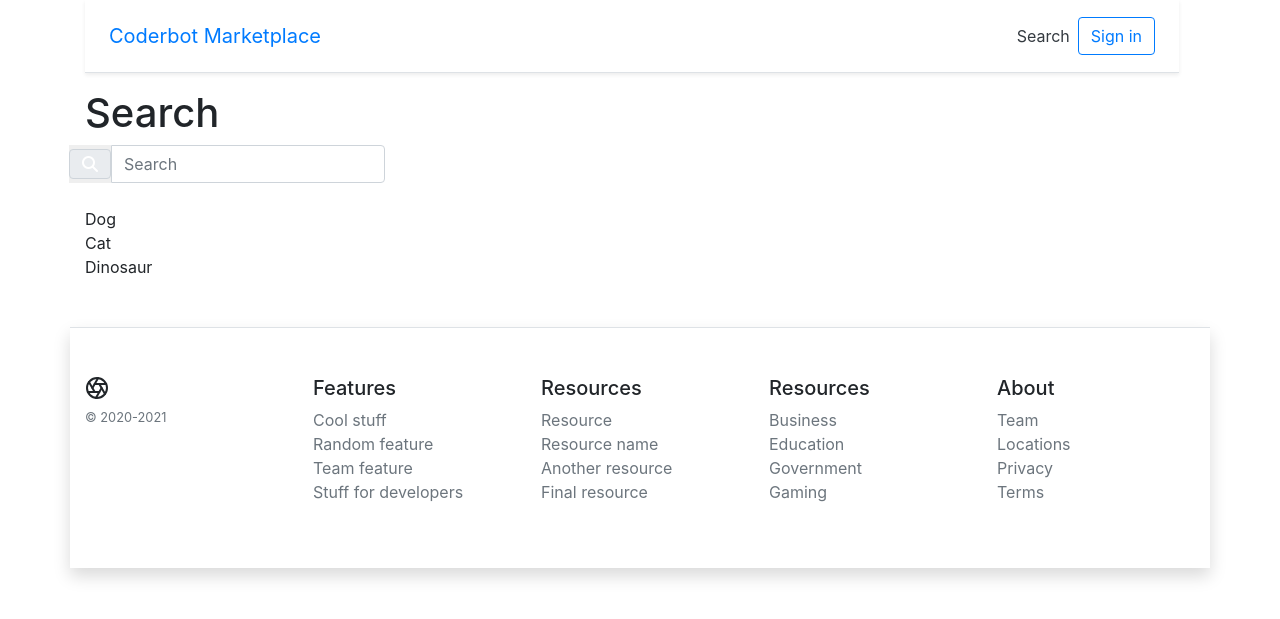
After one commit to MicheleCarbonera/CoderBotMarketplace, a Django app: page /search/ in a window 1280 px wide. The commit adds this page. Shown: the top 619 px of the page. Run offline with Django 3.2, Linux system fonts and the light colour scheme; data comes from the database, SQL or seed files in the repository; some libraries are stand-ins or nearby versions.

Commit message:
forms words contains

```diff
--- a/locallibrary/coderbotMarketplace/templates/base.html
+++ b/locallibrary/coderbotMarketplace/templates/base.html
@@ -5,7 +5,7 @@
     <link rel="stylesheet" href="https://stackpath.bootstrapcdn.com/bootstrap/4.1.3/css/bootstrap.min.css"
           integrity="sha384-MCw98/SFnGE8fJT3GXwEOngsV7Zt27NXFoaoApmYm81iuXoPkFOJwJ8ERdknLPMO" crossorigin="anonymous">
 
-
+          <script src="https://kit.fontawesome.com/d59ae822c5.js" crossorigin="anonymous"></script>
 </head>
 <header class="container">
     <nav class="my-2 my-md-0 mr-md-3">
@@ -14,8 +14,8 @@
             </h5>
 
             <!--
-            <a class="p-2 text-dark" href="#">Contribute</a>
-            <a class="p-2 text-dark" href="">About us</a>--->
+            <a class="p-2 text-dark" href="#">Contribute</a>--->
+            <a class="p-2 text-dark" href="../search/">Search</a>
 
             <a class="btn btn-outline-primary" href="">Sign in</a>
         </div>
--- /dev/null
+++ b/locallibrary/coderbotMarketplace/templates/search.html
@@ -0,0 +1,32 @@
+{% extends "body.html" %}
+{% load static %}
+{% block page_content %}
+    {% if form is None %}
+        <h1>Search</h1>
+    {% else %}
+        <h1>Search: {{form}} </h1>
+    {% endif %}
+
+    <div class="row mb-4">
+
+
+
+        <form action="/search/" method="GET" >
+            <div class="input-group md-form form-sm form-1 pl-0">
+                <div class="input-group-prepend"></div>
+                    <button type="submit" style="border:0; padding:0">
+                        <span class="input-group-text cyan lighten-2" id="basic-text1">
+                            <i  class="fas fa-search text-white" aria-hidden="true"></i>
+                        </span>
+                    </button>
+                    <input class="form-control my-0 py-1" type="text" id="team_name" type="text" name="name_field" placeholder="Search" aria-label="Search">
+                </div>
+            </div>
+        </form>
+
+
+        {% for pack in packs %}
+            <div>{{pack.NamePackage}}</div>
+        {% endfor %}
+    </div>
+{% endblock %}
--- a/locallibrary/coderbotMarketplace/views.py
+++ b/locallibrary/coderbotMarketplace/views.py
@@ -1,6 +1,15 @@
 from django.http import HttpResponse
 from django.shortcuts import render
+from django.template import RequestContext
 from coderbotMarketplace.models import package_db
+
+from django.shortcuts import render, get_object_or_404
+from django.http import HttpResponseRedirect
+from django.urls import reverse
+
+from coderbotMarketplace.forms import SearchForm
+
+
 
 # Create your views here.
 def index(request):
@@ -8,3 +17,19 @@
     context = {"packages": res}
 
     return render(request, "index.html",context)
+
+def search(request):
+    if request.method == 'POST':
+        formIn = SearchForm(request.POST)
+        if formIn.is_valid():
+            ouy = request.POST.get('name_field')
+    else:
+        ouy = request.GET.get('name_field')
+
+    if ouy is None:
+        packs = package_db.objects.all()
+    else:
+        packs = package_db.objects.filter(NamePackage__contains=ouy)
+    print(ouy)
+    context_data = {'form': ouy, "packs": packs}
+    return render(request, "search.html",context_data)
--- a/locallibrary/locallibrary/urls.py
+++ b/locallibrary/locallibrary/urls.py
@@ -6,7 +6,7 @@
 
 urlpatterns = [
     path('', views.index, name='index'),
-    path('product', views.index, name='index'),
+    path('search/', views.search, name='search'),
 ]
 
 urlpatterns += static(settings.STATIC_URL, document_root=settings.STATIC_ROOT)
```
Also changed, not shown: locallibrary/coderbotMarketplace/forms.py (added, +8 -0 lines).
